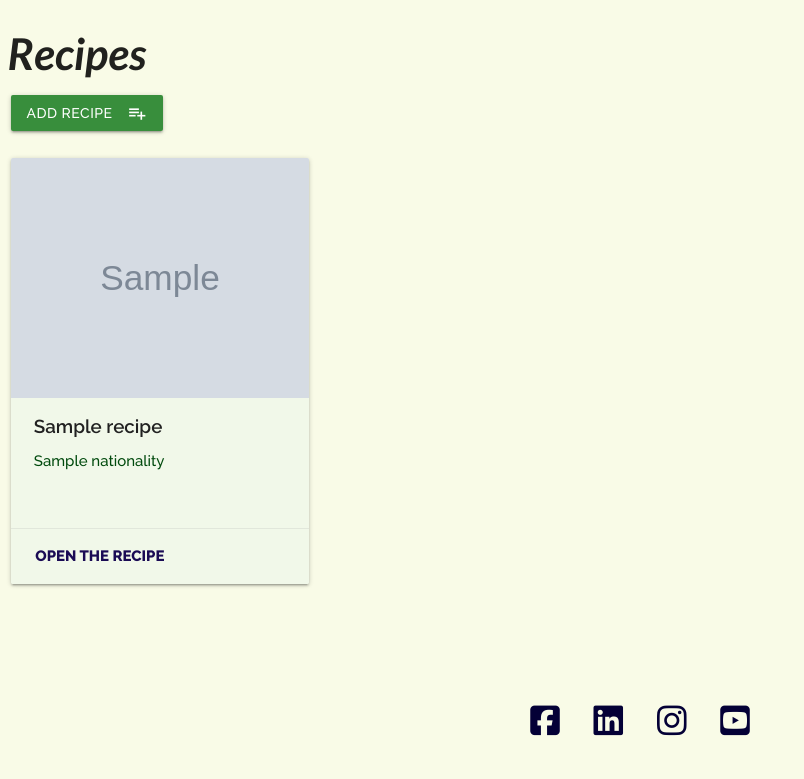
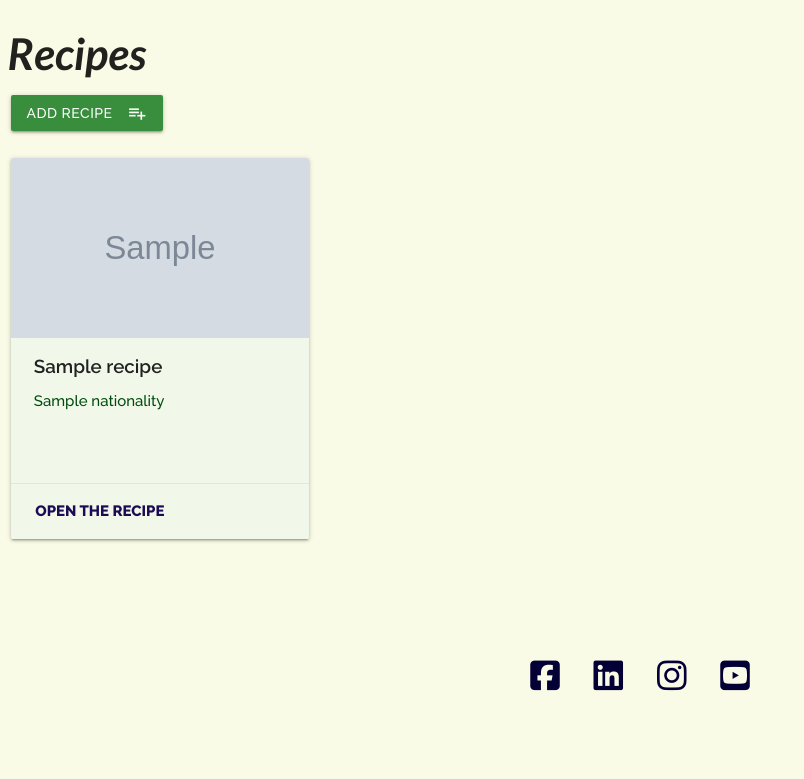
Before and after one commit to ss00831/milestone3, a Flask app: page /get_recipes in a window 1280 px wide. Shown: the part 79-858 px from the top of the page, without its empty margins (0-804 px from the left). After the commit the page ends 770 px from the top, so only its background shows below. Run offline with Flask 2, Linux system fonts and the light colour scheme; grey boxes marked "Sample" are stand-in pictures; a database or web service that is not in the repository returns one stand-in record (values such as "Sample title"); some libraries are stand-ins or nearby versions.

Commit message:
Fixed card images (index.html and recipes.html) size by resolution, gave the maximum length on Recipe name field (addrecipe.html and editrecipe.html)

```diff
--- a/app.py
+++ b/app.py
@@ -208,4 +208,4 @@ def delete_recipe(recipe_id):
 if __name__ == '__main__':
     app.run(host=os.environ.get('IP'),
             port=int(os.environ.get('PORT')),
-            debug=False)
+            debug=True)
--- a/static/css/style.css
+++ b/static/css/style.css
@@ -27,6 +27,7 @@ nav {
     margin-bottom: 1rem;
 
 }
+
 nav .brand-logo {
     margin-left: 0.5rem;
     color: black;
@@ -89,12 +90,17 @@ figure img{
 
 .card .card-content{
     padding: 0.75rem 1.5rem;
-    height: 8.65625rem;
+    height: 9.65625rem;
 }
 
 .card .card-content .card-title {
     font-size: 1.25rem;
     font-weight: 600;
+    /* Auto break line in HTML :
+    https://stackoverflow.com/questions/5852700/auto-break-line-in-html */
+    word-wrap: break-word;      /* IE 5.5-7 */
+    white-space: -moz-pre-wrap; /* Firefox 1.0-2.0 */
+    white-space: pre-wrap;
 }
 
 .card .card-content > p{
@@ -255,20 +261,20 @@ footer {
     }
 }
 
-@media screen and (min-width: 1900.02px) and (max-width: 2500.01px) {
+@media screen and (min-width: 2000.02px) and (max-width: 2500.01px) {
 /* ---------card images : index.html (/get_index) & recipes.html (/get_recipes)   ---------- */
     .card-image img{
         height: 25rem;
     }
 }
 
-@media screen and (min-width: 1500.02px) and (max-width: 1900.01px) {
+@media screen and (min-width: 1700.02px) and (max-width: 2000.01px) {
 /* ---------card images : index.html (/get_index) & recipes.html (/get_recipes)   ---------- */
     .card-image img{
         height: 20rem;
     }
 }
-@media screen and (min-width: 1200.02px) and (max-width: 1500.01px) {
+@media screen and (min-width: 1400.02px) and (max-width: 1700.01px) {
 /* ---------card images : index.html (/get_index) & recipes.html (/get_recipes)   ---------- */
     .card-image img{
         height: 16rem;
--- a/templates/addrecipe.html
+++ b/templates/addrecipe.html
@@ -8,7 +8,7 @@
             <div class="row">
                 <div class="input-field col s12">
                     <i class="material-icons prefix">restaurant_menu</i>
-                    <input id="recipe_name" name="recipe_name" placeholder="Please input the recipe name." type="text" pattern="(\s*\S\s*)+" class="validate" required />
+                    <input id="recipe_name" name="recipe_name" placeholder="Please input the recipe name. You can enter up to 60 characters." type="text" pattern="(\s*\S\s*)+" class="validate" maxlength="60" required />
                     <label>Recipe Name</label>
                     <span class="helper-text" data-error="Don't forget to input the recipe name."></span>
                 </div>
--- a/templates/editrecipe.html
+++ b/templates/editrecipe.html
@@ -8,7 +8,7 @@
             <div class="row">
                 <div class="input-field col s12">
                     <i class="material-icons prefix">restaurant_menu</i>
-                    <input id="recipe_name" name="recipe_name" placeholder="Please input the recipe name." type="text" pattern="(\s*\S\s*)+" class="validate" value="{{recipe.recipe_name}}" required />
+                    <input id="recipe_name" name="recipe_name" placeholder="Please input the recipe name. You can enter up to 60 characters." type="text" pattern="(\s*\S\s*)+" class="validate" value="{{recipe.recipe_name}}" maxlength="60" required />
                     <label>Recipe Name</label>
                     <span class="helper-text" data-error="Don't forget to input the recipe name."></span>
                 </div>
```
Also changed, not shown: README.md.
